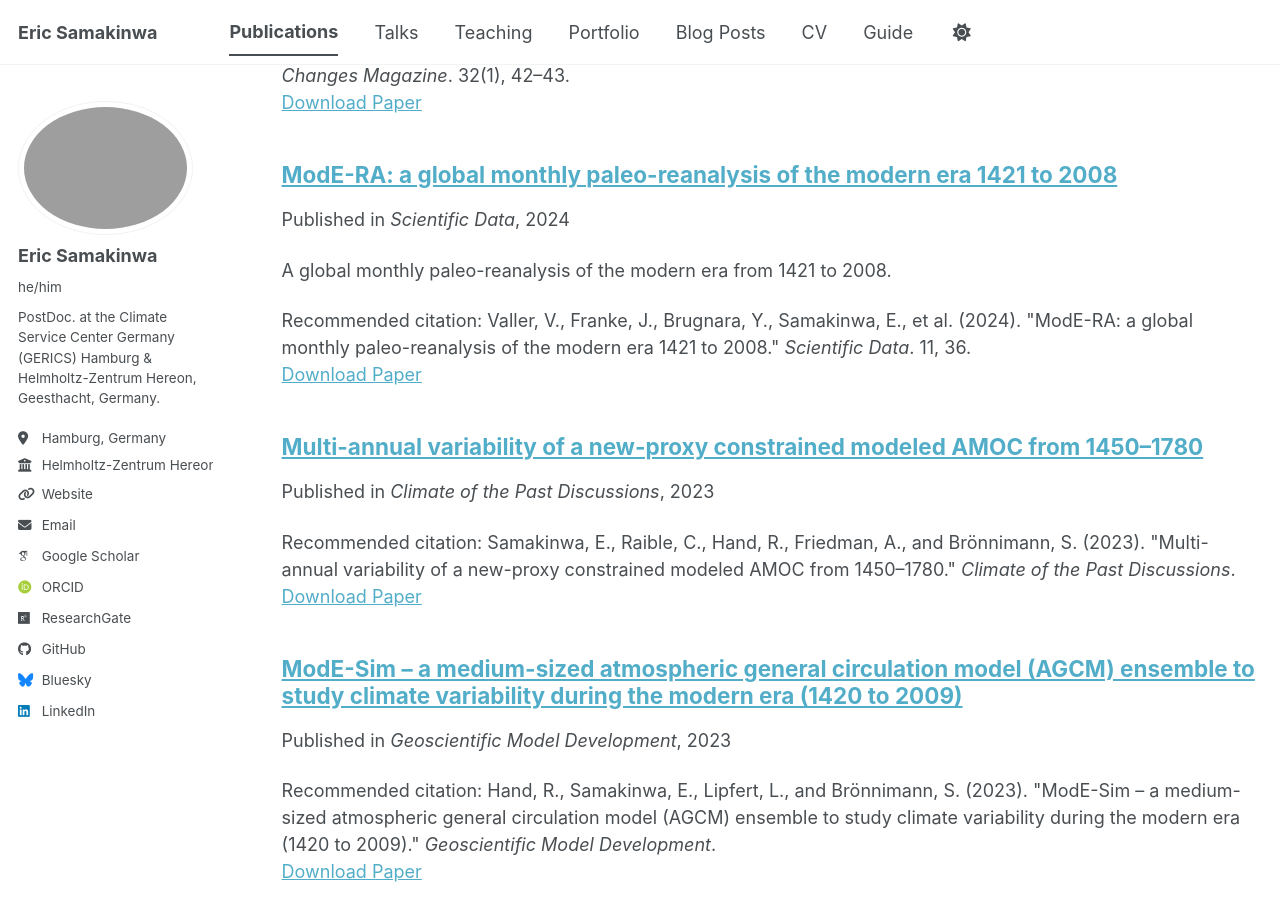
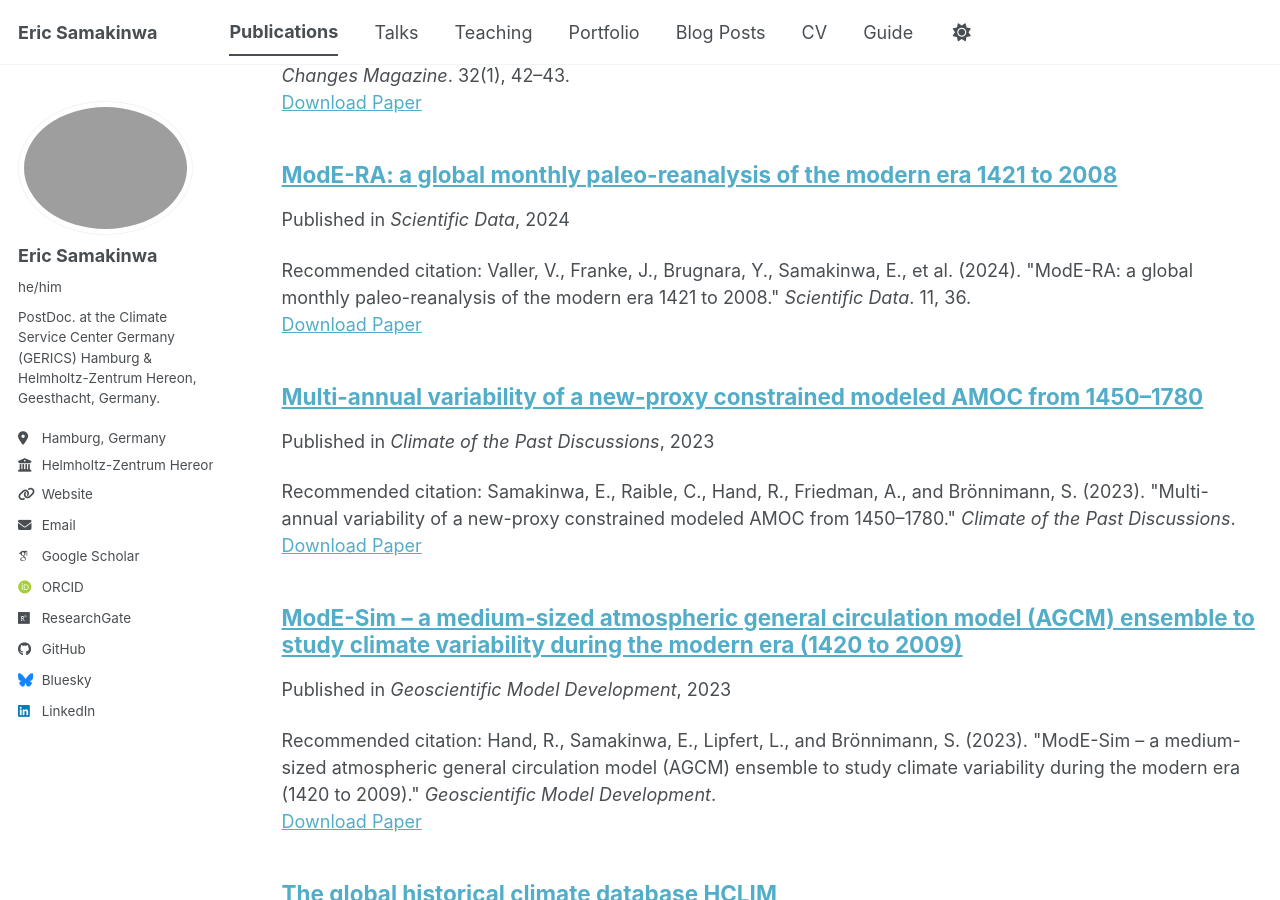
Before and after one commit to shamakson/shamakson.github.io, a Jekyll site: the page built from _pages/publications.html, in a window 1280 px wide and 900 px high, scrolled down 719 px. Built offline with Jekyll 4.4.1, drawn with Linux system fonts in a browser that asks for light colours; some web fonts are replaced; a script bundle is joined from its source files by our own code; library files that are not in the unit come from our copies.

Commit message:
Clear excerpt in paleo-reanalysis publication entry
Updated the excerpt field to be empty.

```diff
--- a/_publications/2024-01-01-mode-ra-global-monthly-paleo-reanalysis.md
+++ b/_publications/2024-01-01-mode-ra-global-monthly-paleo-reanalysis.md
@@ -3,7 +3,7 @@ title: "ModE-RA: a global monthly paleo-reanalysis of the modern era 1421 to 200
 collection: publications
 category: manuscripts
 permalink: /publication/2024-01-01-mode-ra-global-monthly-paleo-reanalysis
-excerpt: 'A global monthly paleo-reanalysis of the modern era from 1421 to 2008.'
+excerpt: ''
 date: 2024-01-01
 venue: 'Scientific Data'
 paperurl: 'https://doi.org/10.1038/s41597-023-02733-8'
```
